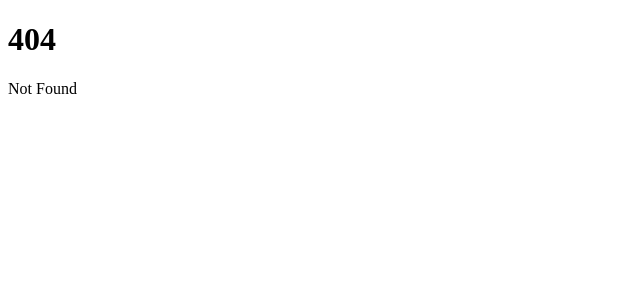
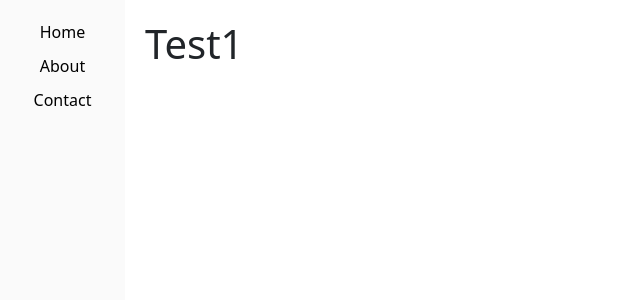
Before and after one commit to HenryMBaldwin/Stargazer, a SvelteKit app: page /dashboard in a window 1280 px wide. Before the commit this address had no page. Shown: the top 300 px of the page, without its empty margins (0-640 px from the left). Built offline with nearby package versions, Linux system fonts and the light colour scheme.

Commit message:
Beginnings of dashboard.

```diff
--- a/package.json
+++ b/package.json
@@ -28,7 +28,6 @@
 		"http-status-codes": "^2.3.0",
 		"prettier": "^3.1.1",
 		"prettier-plugin-svelte": "^3.1.2",
-		"svelte": "^4.2.7",
 		"svelte-check": "^3.6.0",
 		"tslib": "^2.4.1",
 		"typescript": "^5.0.0",
--- a/src/app.html
+++ b/src/app.html
@@ -1,8 +1,13 @@
 <!doctype html>
 <html lang="en">
+
 	<head>
 		<meta charset="utf-8" />
 		<link rel="icon" href="%sveltekit.assets%/favicon.png" />
+		<link
+			rel="stylesheet"
+			href="https://cdn.jsdelivr.net/npm/bootstrap@5.3.2/dist/css/bootstrap.min.css"
+		/>
 		<meta name="viewport" content="width=device-width, initial-scale=1" />
 		%sveltekit.head%
 	</head>
--- /dev/null
+++ b/src/routes/dashboard/+layout.svelte
@@ -0,0 +1,56 @@
+<script>
+    // Any necessary script here
+  </script>
+
+  <style>
+    .container {
+      display: flex;
+      height: 100vh;
+      margin: 0; /* Removes default margin */
+      padding: 0; /* Removes default padding */
+    }
+
+    nav {
+      background-color: #fafafa; /* slightly off-white color */
+      width: 125px; /* adjust the width as needed */
+      display: flex;
+      flex-direction: column;
+      justify-content: start;
+      align-items: center;
+      padding: 20px;
+    }
+
+    main {
+      flex-grow: 1;
+      padding: 20px;
+    }
+
+    a {
+      color: black;
+      text-decoration: none;
+      margin-bottom: 10px;
+    }
+
+    a:hover {
+      text-decoration: underline;
+    }
+
+    /* Add this to ensure no space around the layout */
+    body {
+      margin: 0;
+      padding: 0;
+    }
+  </style>
+
+  <div class="container">
+    <nav>
+      <a href="/dashboard/home">Home</a>
+      <a href="/dashboard">About</a>
+      <a href="/dashboard">Contact</a>
+      <!-- Add more links as necessary -->
+    </nav>
+
+    <main>
+      <slot></slot> <!-- Content from individual pages will be rendered here -->
+    </main>
+  </div>
--- /dev/null
+++ b/src/routes/dashboard/+page.svelte
@@ -0,0 +1 @@
+<h1>Test1</h1>
--- /dev/null
+++ b/src/routes/dashboard/home/+page.svelte
@@ -0,0 +1 @@
+<h1> Test </h1>
```
Also changed, not shown: src/routes/+page.svelte (+9 -5 lines), 1 other file (tests, documents, lock files or other folders).
